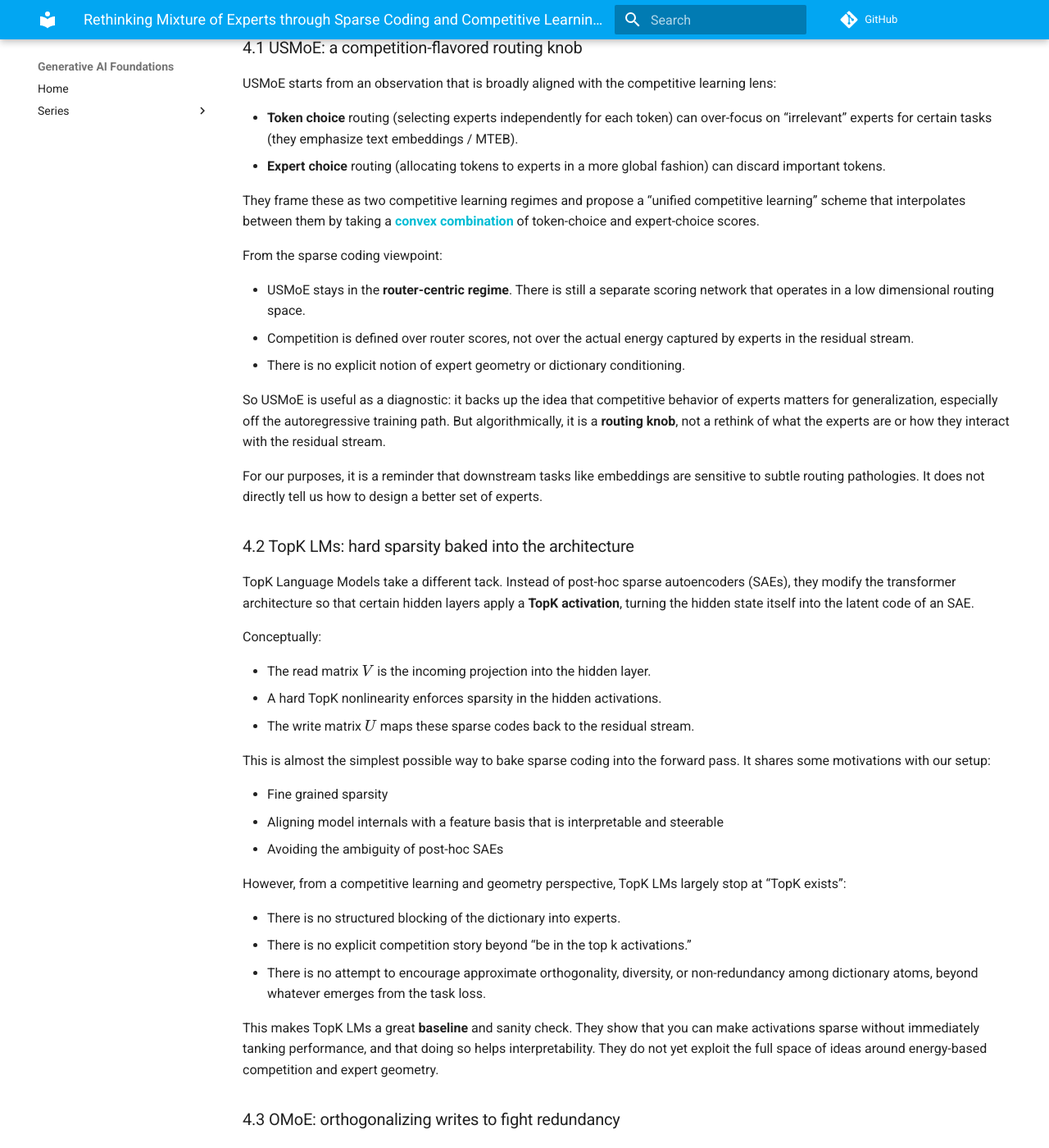
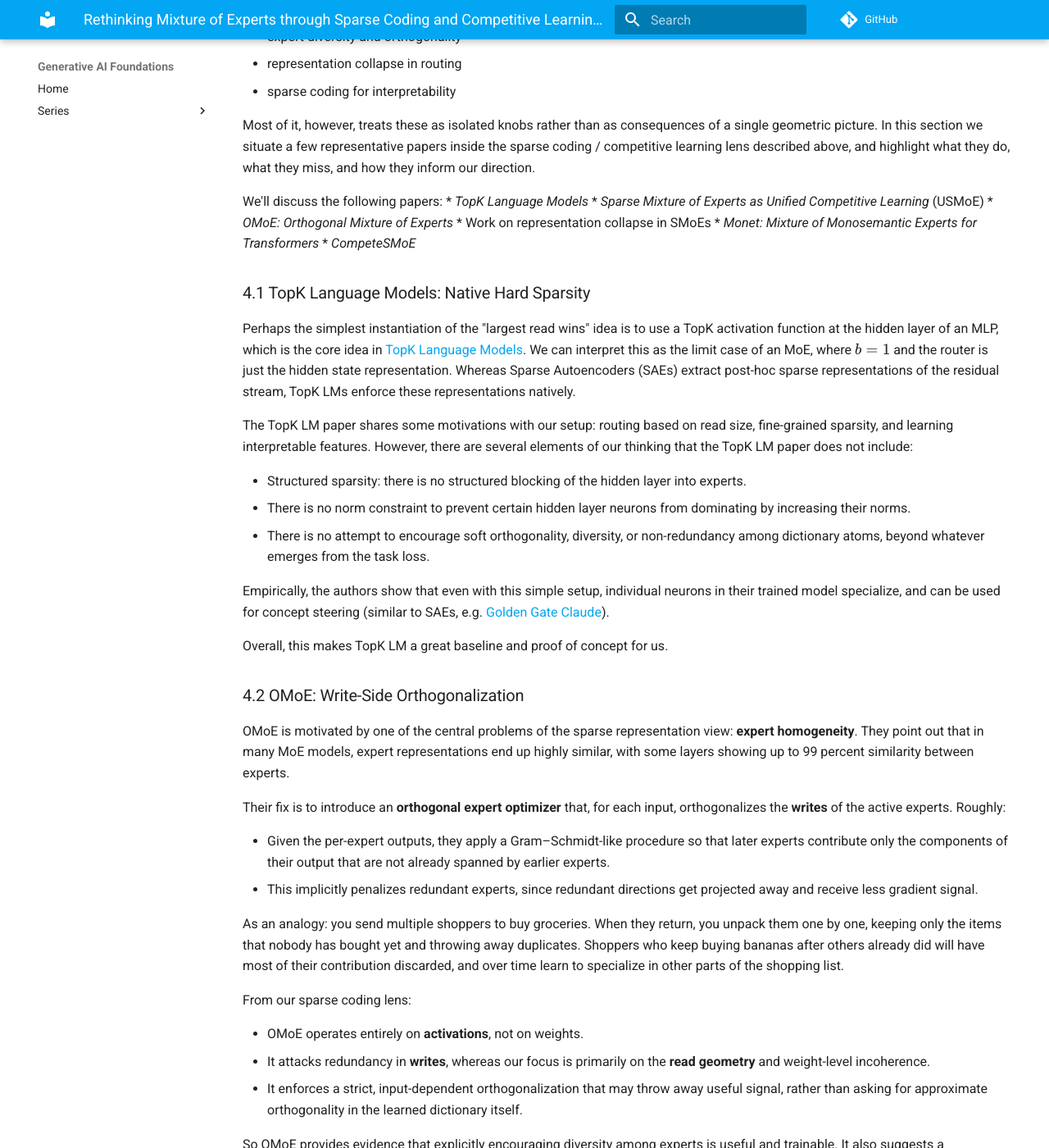
Before and after one commit to PranavSriram18/genai_foundations, an MkDocs documentation site: the page built from docs/series/sparse_layer.md, in a window 1280 px wide and 1400 px high, scrolled down 4932 px. Shown: the whole window at 82% size. Built offline with MkDocs 1.6.1 and Material for MkDocs 9.7.7, drawn with Linux system fonts in a browser that asks for light colours; comment, search, counter and statistics services are not loaded; some of the changed text lies outside the part shown.

Commit message:
start fixing section 4

```diff
--- a/docs/series/sparse_layer.md
+++ b/docs/series/sparse_layer.md
@@ -19,7 +19,7 @@ compute per token.
 This standard framing of MoEs is one of *conditional computation*. While it makes sense from a
 computational efficiency point of view, this framing says little about the actual *representations*
 learned by MoEs. Our view is that understanding the dynamics and failure modes of MoEs, and perhaps
-improving upon MoEs, requires developing a complementary perspective based on interpreting gated
+*improving* upon MoEs, requires developing a complementary perspective based on interpreting gated
 expert activations as sparse representations of the input. Our goal is to develop this perspective
 in stages. In this article, we'll draw on classical ideas from [sparse coding](http://ufldl.stanford.edu/tutorial/unsupervised/SparseCoding/)
 and [competitive learning](https://labs.seas.wustl.edu/bme/raman/Lectures/Lecture10_CompetitiveLearning.pdf), develop frames for thinking about MoE dynamics and failure
@@ -27,15 +27,22 @@ modes, and situate several recent works that explore similar ideas within these
 we'll propose and evaluate some alternatives to MoEs that leverage these principles.
 
 Some particular frames we will develop include:
-* Each expert in an MoE performs a low-rank read and a low-rank write, and selected experts interact additively, much like attention heads (assuming the expert width is smaller than the residual stream dimension).
-* Removing Top‑$k$ filters does not automatically encourage experts to **compete** to explain an input.
-* Ultimately, what we're doing is learning a decomposition of the data manifold into combinations of
-low dimensional subspaces.
+* Each expert in an MoE performs a low rank read and a low rank write, and selected experts interact additively, much like [attention heads](TODO - link) (assuming the expert width is smaller than the
+residual stream dimension).
+* TopK selection (routing) is a form of implicit competition. The dynamics of this competition are
+linked to geometric regularizers on norms and angles between experts.
+* Ultimately, MoEs can be understood as learning a decomposition of the data manifold into
+combinations of low dimensional subspaces.
 
 These frames connect MoEs to classical ideas from sparse representation theory, and suggest a set of
 design principles not visible if we think of MoEs purely as a form of conditional computation. We'll spell out this mental model more concretely in Section 3, and connect it to some classical
 work. In Section 4, we'll situate some recent papers along these themes within the frames we've
 developed.
+
+## 1.2 Prerequisites
+We'll assume conceptual familiarity with MoEs, and will rely a fair amount on linear algebra
+concepts related to orthogonality, such as orthonormal matrices, Gram-Schmidt, and PCA
+(TODO - link). Prior background in sparse coding and dictionary learning is helpful but not strictly required.
 
 
 ## 2. Limitations of MoEs, and a Thought Experiment
@@ -57,7 +64,7 @@ others because of where actual encoded data falls in the hidden space manifold (
 
 ### 2.2 Lakes and Fishermen: A Thought Experiment
 Below we describe a thought experiment illustrating how these problems can arise under vanilla
-top-k routing (without interventions like load balancing regularizers, capacity limits, etc.), and
+TopK routing (without interventions like load balancing regularizers, capacity limits, etc.), and
 hence motivate those interventions.
 
 Imagine we have several lakes (regions of the data manifold), each with varying numbers of fish (data
@@ -68,7 +75,7 @@ both fishermen to the lake with 10 fish is globally suboptimal (10 fish caught v
 optimal for each fisherman (5 fish each vs 4 if they switch), with no incentive (gradient) to
 switch to the uncovered lake. A third fisherman, who starts in a barren lake with no fish (bad
 expert initialization), starves
-(<span class="idea">zero gradient flow from hard top-k gating</span>) rather than switching to
+(<span class="idea">zero gradient flow from hard TopK gating</span>) rather than switching to
 the untapped second lake. A fourth,
 who discovers a populated lake with 100 fish, becomes disproportionately wealthy (load imbalance),
 <span class="idea">without any redistributive mechanism</span> (discrete routing creating a "rich
@@ -77,14 +84,14 @@ get richer" phenomenon).
 Of course, this thought experiment is a significant simplification and not an exact representation
 of the actual dynamics of MoE optimization, but it serves to illustrate the central tension between
 gradient-based optimization and the discrete structure imposed by sparsity. These issues make
-training MoEs tricky, necessitating careful
-<span class="term">auxiliary losses/regularizers</span> to ensure proper specialization and load balancing, plus monitoring during
-training to detect and revive dead experts.
+training MoEs tricky, typically necessitating careful
+<span class="term">auxiliary losses/regularizers</span> to ensure proper specialization and load
+balancing, plus monitoring during training to detect and revive dead experts.
 
 
-## 3. Core Frames
+## 3. Core Frames and Classical Ideas
 
-### 3.1 From Dense MLPs to Expert Dictionaries
+### 3.1 Expert Dictionaries and Low Rank Read-Write Systems
 
 Consider a standard transformer block with residual stream dimension $D$. A dense MLP layer is a map
 
@@ -141,6 +148,7 @@ Both of these problems are intimately related to the classical problems of dicti
 sparse coding (TODO - links).
 
 ### 3.2 Intuition: Low Rank Reads and Energy Capture
+
 One analogy to illuminate the energy capture view is to imagine a 3D object in a room behind a
 screen. You cannot see the object directly, and only see the shadows cast on the screen by different
 lights. In this analogy:
@@ -154,23 +162,18 @@ a particular light for this object by how much structure it preserves.
 
 In our setting, expert $i$ “sees” the input only through $h_i = V_i^\top x$. If $\lVert h_i\rVert_2^2$ is small, that expert is effectively blind to this token. If $\lVert h_i\rVert_2^2$ is large, the expert is capturing a big chunk of the **energy** of $x$ along the directions it cares about.
 
+Note that this is closely related to the ideas behind PCA, wherein principal components are selected
+based on the variance of the input data captured, and the objective function looks quite similar.
+
 This suggests a natural routing rule:
 
-For a given token, pick the experts that capture the most energy in their reads.
-More precisely, pick the top‑$k$ experts by $\lVert V_i^\top x\rVert_2^2$.
+<span class="idea">For a given token, pick the experts that capture the most energy in their reads.
+</span>.
+More precisely, pick the top $k$ experts by $\lVert V_i^\top x\rVert_2^2$.
 
-Instead of a separate router network, we can directly select experts based on their relevance to the
-input, as measured by the size of their read, which is the alignment between their read subspace and
-the input vector.
-
-This is related to the intuition behind several classical algorithms, including k-means, PCA, and
-competitive learning:
-
-* In the $b = 1$ limit, each expert's read matrix reduces to a single vector $v_i$.
-* In Principal Components Analysis, we judge each principal
-* In k-means, centroids compete for ownership of a data point, and each centroid moves to better represent the points it wins.
-* Here, each expert is a low dimensional subspace rather than a single vector, and experts compete
-to capture energy from points in different regions of the manifold.
+Instead of a separate router network, we'd like to directly select experts based on their relevance
+to the input, as measured by the size of their read, which is the alignment between their read
+subspace and the input vector.
 
 
 ### 3.3 Geometry of reads: incoherence and compressed sensing
@@ -188,13 +191,29 @@ A slightly more subtle point is that experts can “cheat” by all pointing in
 That would maximize $\lVert V_i^\top x\rVert_2^2$ for many tokens, but it defeats the point: you
 end up with many copies of the same expert, not a diverse dictionary.
 
-The considerations here are quite similar to those in Principal Components Analysis: in order for
-each subsequent principal component to meaningfully capture new information, each component is
-constrained to be orthogonal to previous ones, and unit norm. In our setting, perfect orthogonality
-among the columns of $V$ is not possible, since $V$ has more columns than dimensions. However,
+Again, the considerations here are quite similar to those in Principal Components Analysis: in order
+for each subsequent principal component to meaningfully capture new information, each component is
+constrained to be orthogonal to previous ones, and unit norm. In our setting though, perfect
+orthogonality among the columns of $V$ is not possible, since $V$ has more columns than dimensions.
+However, a form of <span class="idea">soft orthogonality</span> is possible: in $D$ dimensions,
+although we can only find up to $D$ perfectly orthogonal vectors, we can find exponentially many
+vectors that are approximately orthogonal (TODO - link).
+
+### 3.4 Connections to PCA, K-Means, and Competitive Learning
+TODO - rewrite
+
+This is related to the intuition behind several classical algorithms, including k-means, PCA, and
+competitive learning:
+
+* In the $b = 1$ limit, each expert's read matrix reduces to a single vector $v_i$.
+* In Principal Components Analysis, the matrix of principal components $V_{P}$ is the optimizer of precisely the energy capture expression above:
+* In k-means, centroids compete for ownership of a data point, and each centroid moves to better represent the points it wins.
+* Here, each expert is a low dimensional subspace rather than a single vector, and experts compete
+to capture energy from points in different regions of the manifold.
 
 
 ## 4. How existing work fits into the sparse coding / competition lens
+TODO - links for each of these papers
 
 A lot of recent MoE work touches pieces of this story:
 
@@ -206,86 +225,75 @@ A lot of recent MoE work touches pieces of this story:
 Most of it, however, treats these as isolated knobs rather than as consequences of a single geometric picture. In this section we situate a few representative papers inside the sparse coding / competitive learning lens described above, and highlight what they do, what they miss, and how they inform our direction.
 
 We'll discuss the following papers:
-
+* *TopK Language Models*
 * *Sparse Mixture of Experts as Unified Competitive Learning* (USMoE)
-* *TopK Language Models*
 * *OMoE: Orthogonal Mixture of Experts*
 * Work on representation collapse in SMoEs
 * *Monet: Mixture of Monosemantic Experts for Transformers*
 * *CompeteSMoE*
 
-### 4.1 USMoE: a competition-flavored routing knob
+### 4.1 TopK Language Models: Native Hard Sparsity
 
-USMoE starts from an observation that is broadly aligned with the competitive learning lens:
+Perhaps the simplest instantiation of the "largest read wins" idea is to use a TopK activation
+function at the hidden layer of an MLP, which is the core idea in [TopK Language Models](TODO - link).
+We can interpret this as the limit case of an MoE, where
+$b = 1$ and the router is just the hidden state representation. Whereas Sparse Autoencoders (SAEs)
+extract post-hoc sparse representations of the residual stream, TopK LMs enforce these
+representations natively.
+
+The TopK LM paper shares some motivations with our setup: routing based on read size, fine-grained
+sparsity, and learning interpretable features. However, there are several elements of our thinking
+that the TopK LM paper does not include:
+
+* Structured sparsity: there is no structured blocking of the hidden layer into experts.
+* There is no norm constraint to prevent certain hidden layer neurons from dominating by increasing
+their norms.
+* There is no attempt to encourage soft orthogonality, diversity, or non-redundancy among dictionary atoms, beyond whatever emerges from the task loss.
+
+Empirically, the authors show that even with
+this simple setup, individual neurons in their trained model specialize, and can be
+used for concept steering (similar to SAEs, e.g. [Golden Gate Claude](TODO - link)).
+
+Overall, this makes TopK LM a great baseline and proof of concept for us.
+
+
+### 4.2 OMoE: Write-Side Orthogonalization
+
+OMoE is motivated by one of the central problems of the sparse representation view: **expert homogeneity**. They point out that in many MoE models, expert representations end up highly similar, with some layers showing up to 99 percent similarity between experts.
+
+Their fix is to introduce an **orthogonal expert optimizer** that, for each input, orthogonalizes
+the **writes** of the active experts. Roughly:
+
+* Given the per-expert outputs, they apply a Gram–Schmidt-like procedure so that later experts contribute only the components of their output that are not already spanned by earlier experts.
+* This implicitly penalizes redundant experts, since redundant directions get projected away and receive less gradient signal.
+
+As an analogy: you send multiple shoppers to buy groceries. When they return, you unpack them one by one, keeping only the items that nobody has bought yet and throwing away duplicates. Shoppers who
+keep buying bananas after others already did will have most of their contribution discarded, and
+over time learn to specialize in other parts of the shopping list.
+
+From our sparse coding lens:
+
+* OMoE operates entirely on **activations**, not on weights.
+* It attacks redundancy in **writes**, whereas our focus is primarily on the **read geometry** and weight-level incoherence.
+* It enforces a strict, input-dependent orthogonalization that may throw away useful signal, rather than asking for approximate orthogonality in the learned dictionary itself.
+
+So OMoE provides evidence that explicitly encouraging diversity among experts is useful and trainable. It also suggests a complementary axis to ours: we focus on making reads well conditioned and diverse, they focus on orthogonalizing writes at run time.
+
+
+### 4.3 USMoE: a competition-flavored routing knob
+
+USMoE frames routing in MoEs using a competitive learning lens, and argues that token choice and
+expert choice routing are two ends of a spectrum that each have distinct problems:
 
 * **Token choice** routing (selecting experts independently for each token) can over-focus on “irrelevant” experts for certain tasks (they emphasize text embeddings / MTEB).
 * **Expert choice** routing (allocating tokens to experts in a more global fashion) can discard important tokens.
 
-They frame these as two competitive learning regimes and propose a “unified competitive learning”
-scheme that interpolates between them by taking a <span class="term">convex combination</span> of
-token-choice and expert-choice scores.
+The paper shows that we can interpolate between these two paradigms using a <span class="term">convex
+combination</span> of token-choice and expert-choice scores, and this hybrid strategy empirically
+mitigates downsides of both individual strategies.
 
-From the sparse coding viewpoint:
-
-* USMoE stays in the **router-centric regime**. There is still a separate scoring network that operates in a low dimensional routing space.
-* Competition is defined over router scores, not over the actual energy captured by experts in the residual stream.
-* There is no explicit notion of expert geometry or dictionary conditioning.
-
-So USMoE is useful as a diagnostic: it backs up the idea that competitive behavior of experts matters for generalization, especially off the autoregressive training path. But algorithmically, it is a **routing knob**, not a rethink of what the experts are or how they interact with the residual stream.
-
-For our purposes, it is a reminder that downstream tasks like embeddings are sensitive to subtle routing pathologies. It does not directly tell us how to design a better set of experts.
-
-### 4.2 TopK LMs: hard sparsity baked into the architecture
-
-TopK Language Models take a different tack. Instead of post-hoc sparse autoencoders (SAEs), they modify the transformer architecture so that certain hidden layers apply a **TopK activation**, turning the hidden state itself into the latent code of an SAE.
-
-Conceptually:
-
-* The read matrix $V$ is the incoming projection into the hidden layer.
-* A hard TopK nonlinearity enforces sparsity in the hidden activations.
-* The write matrix $U$ maps these sparse codes back to the residual stream.
-
-This is almost the simplest possible way to bake sparse coding into the forward pass. It shares some motivations with our setup:
-
-* Fine grained sparsity
-* Aligning model internals with a feature basis that is interpretable and steerable
-* Avoiding the ambiguity of post-hoc SAEs
-
-However, from a competitive learning and geometry perspective, TopK LMs largely stop at “TopK exists”:
-
-* There is no structured blocking of the dictionary into experts.
-* There is no explicit competition story beyond “be in the top k activations.”
-* There is no attempt to encourage approximate orthogonality, diversity, or non-redundancy among dictionary atoms, beyond whatever emerges from the task loss.
-
-This makes TopK LMs a great **baseline** and sanity check. They show that you can make activations sparse without immediately tanking performance, and that doing so helps interpretability. They do not yet exploit the full space of ideas around energy-based competition and expert geometry.
-
-### 4.3 OMoE: orthogonalizing writes to fight redundancy
-
-OMoE is motivated by a problem that is front and center in the sparse coding view: **expert homogeneity**. They point out that in many MoE models, expert representations end up highly similar, with some layers showing up to 99 percent similarity between experts.
-
-Their fix is to introduce an **orthogonal expert optimizer** that, for each input, orthogonalizes the **writes** of the active experts. Roughly:
-
-* Given the per-expert outputs, they apply a Gram–Schmidt-like procedure so that later experts contribute only the components of their output that are not already spanned by earlier experts.
-* This implicitly penalizes redundant experts, since redundant directions get projected away and receive less gradient signal.
-
-The grocery-shopping analogy is helpful here:
-
-> You send multiple shoppers to buy groceries. When they return, you unpack them one by one. For each shopper, you keep only the items that nobody has bought yet and throw away duplicates.
-> Shoppers who keep buying bananas after others already did will have most of their contribution discarded. Over time they learn to specialize in other parts of the shopping list.
-
-In the MoE context:
-
-* The “shopping list” is the residual stream update.
-* Experts whose writes lie in already-covered directions get their contributions projected out and starve of gradient.
-* This encourages diversity in what experts write back, without ever touching the read side.
-
-From our sparse coding lens, OMoE is interesting but asymmetric:
-
-* It operates entirely on **activations**, not on weights.
-* It attacks redundancy in **writes**, whereas our focus is primarily on the **read geometry** and weight-level incoherence.
-* It enforces a strict, input-dependent orthogonalization that may throw away useful signal, rather than asking for approximate orthogonality in the learned dictionary itself.
-
-So OMoE provides evidence that explicitly encouraging diversity among experts is useful and trainable. It also suggests a complementary axis to ours: we focus on making reads well conditioned and diverse, they focus on orthogonalizing writes at run time. A more unified picture would reason jointly about both.
+While not a complete rethink of routing, USMoE bolsters the idea that competitive behavior of
+experts matters for generalization.
 
 ### 4.4 Representation collapse in SMoEs: routing geometry as a failure mode
 
```
